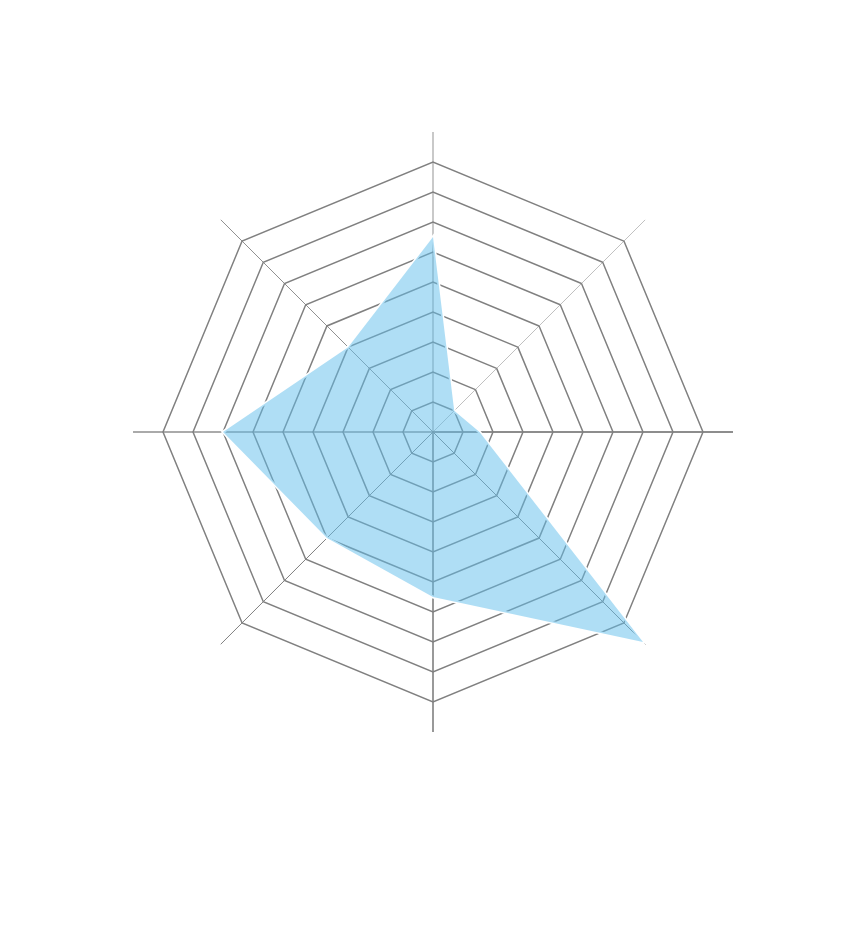
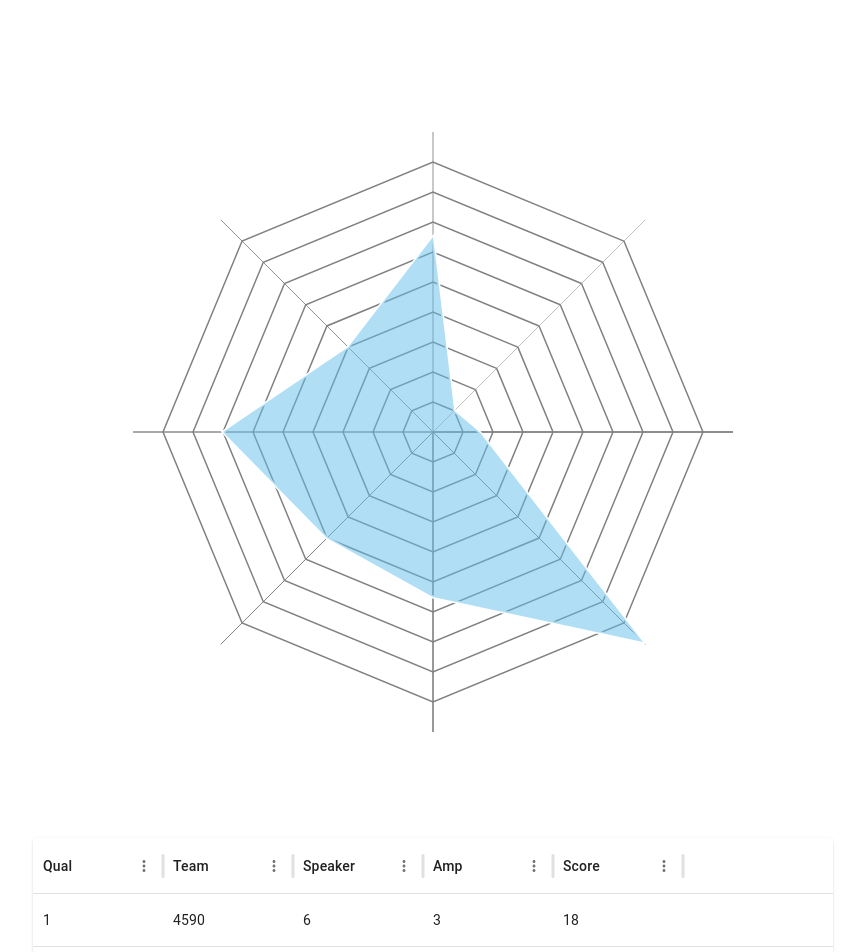
Before and after one commit to GreenBlitz/Scouting2024, a React (Vite) app: page / in a window 1280 px wide. Shown: the top 952 px of the page, without its empty margins (207-1072 px from the left). Before the commit the page ends 870 px from the top, so only its background shows below. Built offline with nearby package versions, Linux system fonts and the light colour scheme.

Commit message:
Yoni - stuff

```diff
--- a/src/strategy/StrategyApp.tsx
+++ b/src/strategy/StrategyApp.tsx
@@ -1,8 +1,12 @@
 import RadarComponent, { RadarInput } from "./RadarChart";
+import TableChart from "./TableChart";
 
 interface StrategyAppProps {}
 const StrategyApp: React.FC<StrategyAppProps> = () => {
-  const inputsArr: RadarInput[] = [
+  return (
+    <>
+      <RadarComponent
+        inputs={[
           { name: "amountOfApples", max: 100, value: 15.5 },
           { name: "pain", max: 100, value: 99 },
           { name: "RP ", max: 100, value: 55 },
@@ -11,11 +15,24 @@ const StrategyApp: React.FC<StrategyAppProps> = () => {
           { name: "violatin", max: 100, value: 40 },
           { name: "bullshit 1", max: 100, value: 65 },
           { name: "bullshit 2", max: 100, value: 10 },
-  ];
-
-  return (
-    <>
-      <RadarComponent inputs={inputsArr} size={800} substeps={10} />
+        ]}
+        size={800}
+        substeps={10}
+      />
+      <TableChart
+        matches={[
+          { Qual: "1", Team: "4590", Speaker: "6", Amp: "3" },
+          { Qual: "2", Team: "1690", Speaker: "2", Amp: "4" },
+          { Qual: "3", Team: "4590", Speaker: "6", Amp: "5" },
+        ]}
+        calculations={{
+          Score: (match) =>
+            parseInt(match["Speaker"]) * 2.5 + parseInt(match["Amp"]) + "",
+        }}
+        idName={"Qual"}
+        height={500}
+        widthOfItem={130}
+      ></TableChart>
     </>
   );
 };
```
Also changed, not shown: 1 other file (tests, documents, lock files or other folders). Lines whose indentation alone changed are shown as unchanged.
